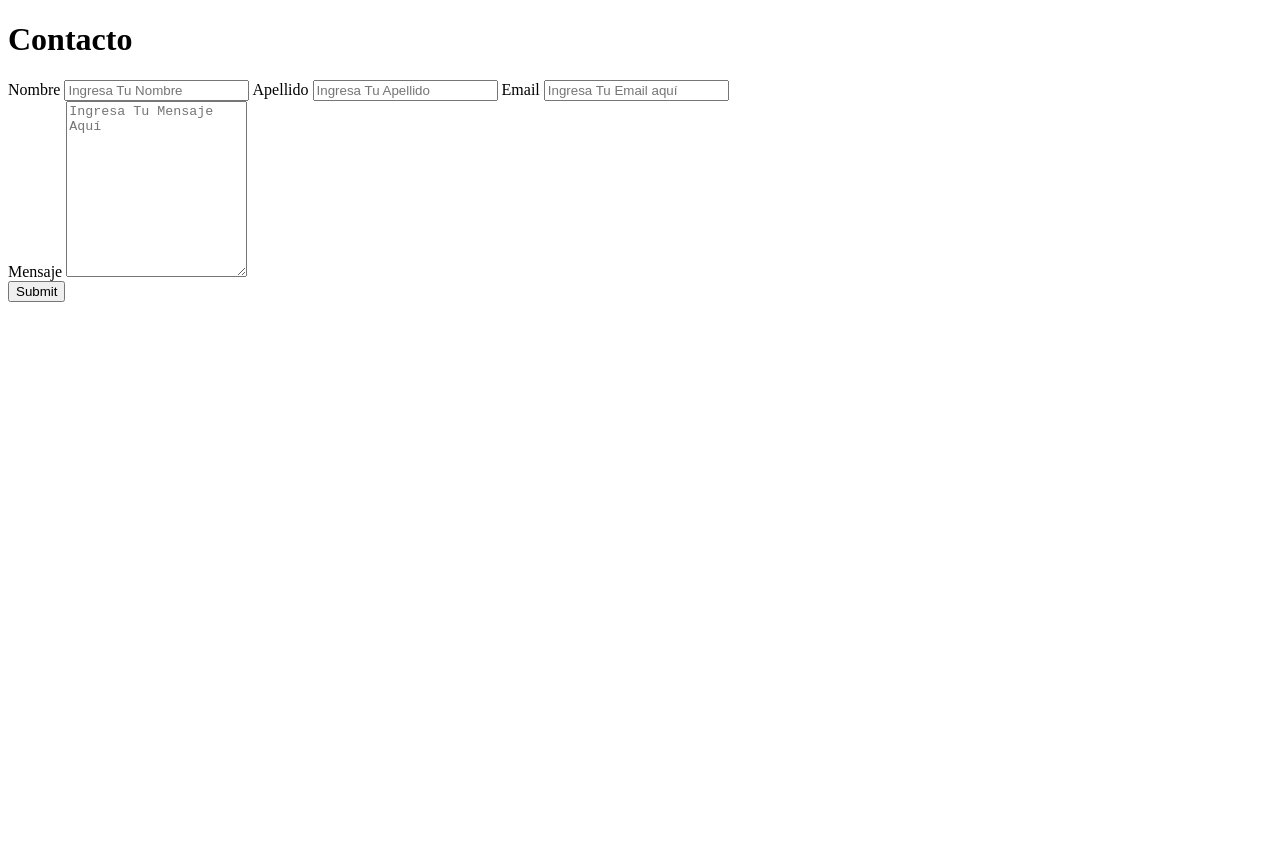
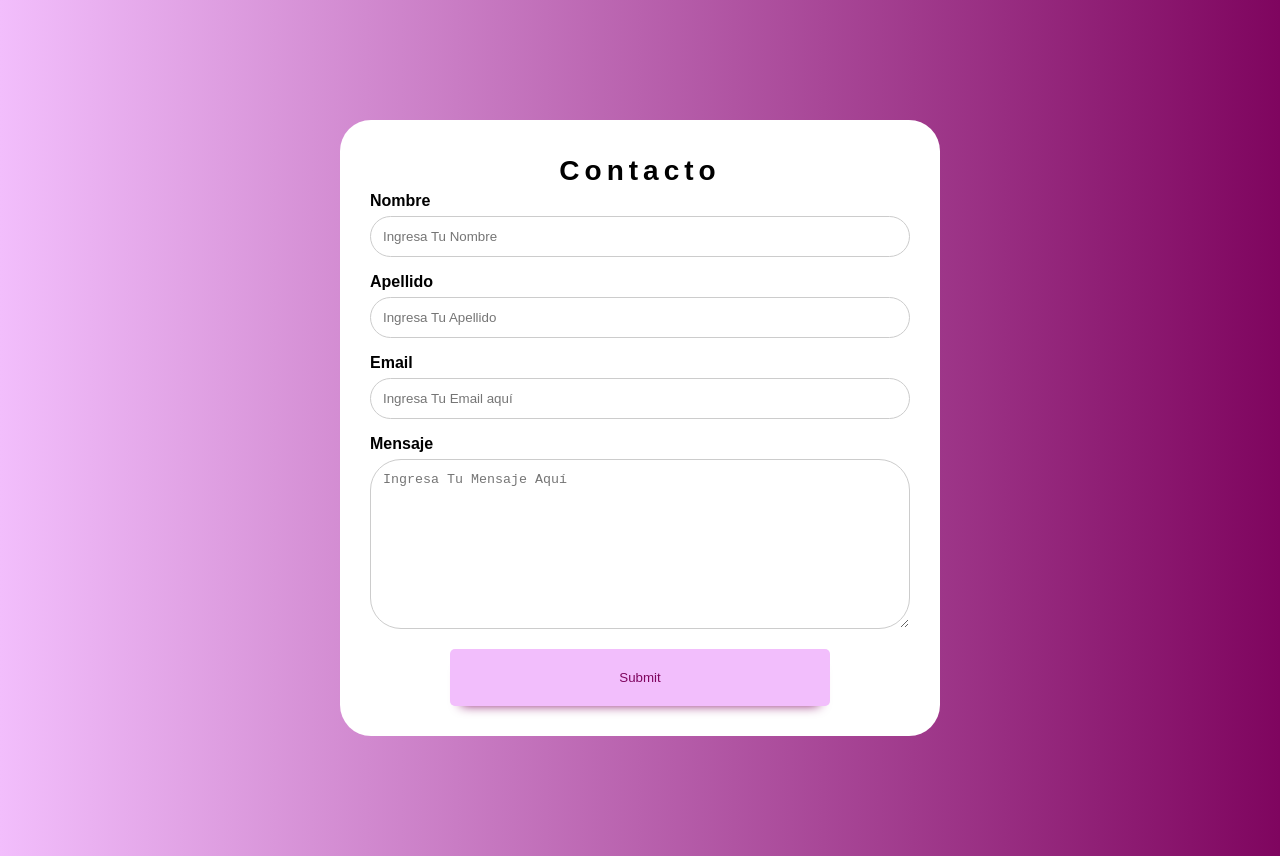
Before and after one commit to mzchinitay/website, a plain HTML site: page contacto.html in a window 1280 px wide. Before the commit the page ends 800 px from the top, so only its background shows below. Drawn offline with Linux system fonts and the light colour scheme.

Commit message:
Update contacto.html

```diff
--- a/contacto.html
+++ b/contacto.html
@@ -4,7 +4,7 @@
 <head>
   <meta charset="UTF-8" />
   <meta name="viewport" content="width=device-width, initial-scale=1" />
-  <link rel="stylesheet" href="../Mi portafolio/estilos/index.css" />
+  <link rel="stylesheet" href="estilos/index.css"/>
   <title>Contacto</title>
 </head>
 
```
